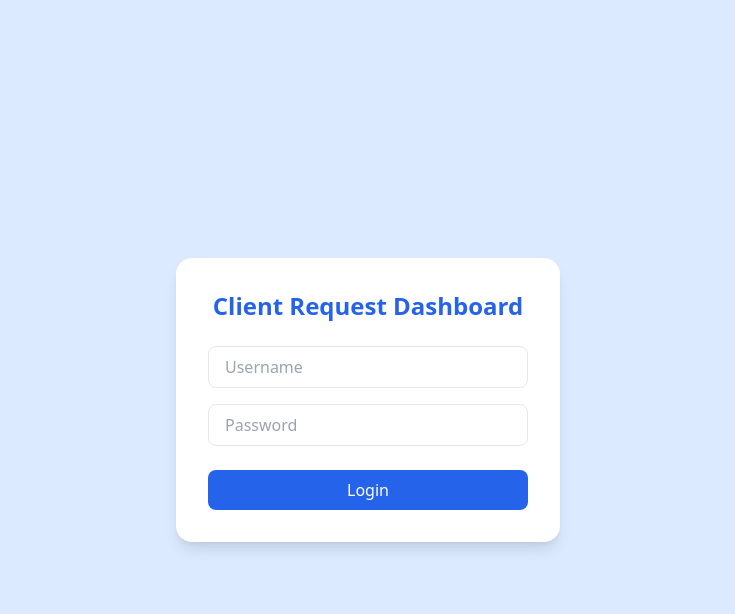
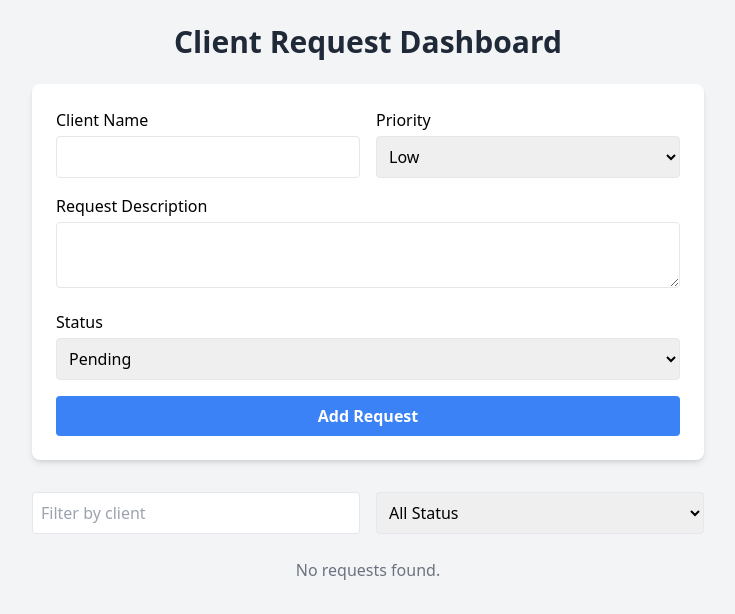
Before and after one commit to ifeomaLilian29/client-request-dashboard, a React (Vite) app: page /dashboard in a window 1280 px wide. Shown: the top 614 px of the page, without its empty margins (272-1007 px from the left). Built offline with nearby package versions, Linux system fonts and the light colour scheme.

Commit message:
Changed the Dashboarb.jsx

```diff
--- a/src/App.jsx
+++ b/src/App.jsx
@@ -1,18 +1,15 @@
-import { useState } from "react";
+// src/App.jsx
+import { Routes, Route, Navigate } from "react-router-dom";
 import LoginPage from "./pages/LoginPage";
 import Dashboard from "./pages/Dashboard";
 
 function App() {
-  const [isLoggedIn, setIsLoggedIn] = useState(false);
-
   return (
-    <div className="min-h-screen bg-gray-100">
-      {isLoggedIn ? (
-        <Dashboard onLogout={() => setIsLoggedIn(false)} />
-      ) : (
-        <LoginPage onLogin={() => setIsLoggedIn(true)} />
-      )}
-    </div>
+    <Routes>
+      <Route path="/" element={<Navigate to="/login" />} />
+      <Route path="/login" element={<LoginPage />} />
+      <Route path="/dashboard" element={<Dashboard />} />
+    </Routes>
   );
 }
 
--- a/src/main.jsx
+++ b/src/main.jsx
@@ -1,13 +1,13 @@
 // src/main.jsx
 import React from "react";
 import ReactDOM from "react-dom/client";
-import { BrowserRouter } from "react-router-dom";   // 👈 import BrowserRouter
-import App from "./App.jsx";
+import App from "./App";
 import "./index.css";
+import { BrowserRouter } from "react-router-dom";
 
 ReactDOM.createRoot(document.getElementById("root")).render(
   <React.StrictMode>
-    <BrowserRouter>   {/* 👈 wrap App inside BrowserRouter */}
+    <BrowserRouter>
       <App />
     </BrowserRouter>
   </React.StrictMode>
--- a/src/pages/Dashboard.jsx
+++ b/src/pages/Dashboard.jsx
@@ -1,295 +1,203 @@
 // src/pages/Dashboard.jsx
-import React, { useEffect, useMemo, useState } from "react";
-import { useNavigate } from "react-router-dom";
+import React, { useState, useEffect } from "react";
 
-const BADGE = {
-  High:   "bg-red-50 text-red-700 border border-red-200",
-  Medium: "bg-amber-50 text-amber-700 border border-amber-200",
-  Low:    "bg-green-50 text-green-700 border border-green-200",
+function Dashboard() {
+  const [requests, setRequests] = useState([]);
+  const [formData, setFormData] = useState({
+    client: "",
+    description: "",
+    priority: "Low",
+    status: "Pending",
+  });
+  const [isEditing, setIsEditing] = useState(false);
+  const [editingIndex, setEditingIndex] = useState(null);
+  const [filterClient, setFilterClient] = useState("");
+  const [filterStatus, setFilterStatus] = useState("");
+
+  useEffect(() => {
+    const storedRequests = JSON.parse(localStorage.getItem("requests")) || [];
+    setRequests(storedRequests);
+  }, []);
+
+  useEffect(() => {
+    localStorage.setItem("requests", JSON.stringify(requests));
+  }, [requests]);
+
+  const handleChange = (e) => {
+    setFormData({ ...formData, [e.target.name]: e.target.value });
   };
 
-const STATUS = {
-  true:  "bg-green-50 text-green-700 border border-green-200",   // completed
-  false: "bg-amber-50 text-amber-700 border border-amber-200",   // pending
+  const handleSubmit = (e) => {
+    e.preventDefault();
+    if (isEditing) {
+      const updatedRequests = [...requests];
+      updatedRequests[editingIndex] = formData;
+      setRequests(updatedRequests);
+      setIsEditing(false);
+      setEditingIndex(null);
+    } else {
+      setRequests([...requests, formData]);
+    }
+    setFormData({ client: "", description: "", priority: "Low", status: "Pending" });
   };
 
-export default function Dashboard() {
-  const navigate = useNavigate();
-
-  const [requests, setRequests] = useState([]);
-  const [newText, setNewText] = useState("");
-  const [newClient, setNewClient] = useState("");
-  const [newPriority, setNewPriority] = useState("Medium");
-
-  const [filter, setFilter] = useState("all"); // all | pending | completed
-  const [search, setSearch] = useState("");
-
-  // --- Load session + data (no blinking) ---
-  useEffect(() => {
-    const user = localStorage.getItem("user");
-    if (!user) {
-      navigate("/");
-      return;
-    }
-    const saved = JSON.parse(localStorage.getItem("requests")) || [];
-    setRequests(saved);
-  }, [navigate]);
-
-  // --- Helpers to persist ---
-  const save = (next) => {
-    setRequests(next);
-    localStorage.setItem("requests", JSON.stringify(next));
+  const handleDelete = (index) => {
+    const updatedRequests = requests.filter((_, i) => i !== index);
+    setRequests(updatedRequests);
   };
 
-  // --- Actions ---
-  const addRequest = (e) => {
-    e?.preventDefault?.();
-    if (!newText.trim()) return;
-
-    const item = {
-      id: Date.now(),
-      text: newText.trim(),
-      client: newClient.trim() || "",     // keep optional to not break old data
-      priority: newPriority || "Medium",  // default
-      completed: false,
-      createdAt: Date.now(),
-    };
-    const next = [...requests, item];
-    save(next);
-    setNewText("");
-    setNewClient("");
-    setNewPriority("Medium");
+  const handleEdit = (index) => {
+    setFormData(requests[index]);
+    setIsEditing(true);
+    setEditingIndex(index);
   };
 
-  const toggleRequest = (id) => {
-    const next = requests.map((r) =>
-      r.id === id ? { ...r, completed: !r.completed } : r
-    );
-    save(next);
-  };
+  const filteredRequests = requests
+    .filter((req) => (filterClient ? req.client.toLowerCase().includes(filterClient.toLowerCase()) : true))
+    .filter((req) => (filterStatus ? req.status === filterStatus : true));
 
-  const deleteRequest = (id) => {
-    const next = requests.filter((r) => r.id !== id);
-    save(next);
-  };
-
-  const handleLogout = () => {
-    localStorage.removeItem("user");
-    navigate("/");
-  };
-
-  // --- Derived (filter + search) ---
-  const filtered = useMemo(() => {
-    let list = [...requests];
-
-    if (filter !== "all") {
-      const wantCompleted = filter === "completed";
-      list = list.filter((r) => !!r.completed === wantCompleted);
-    }
-
-    if (search.trim()) {
-      const q = search.toLowerCase();
-      list = list.filter((r) => {
-        const t = (r.text || "").toLowerCase();
-        const c = (r.client || "").toLowerCase();
-        return t.includes(q) || c.includes(q);
+  const sortedRequests = filteredRequests.sort((a, b) => {
+    const priorityOrder = { High: 3, Medium: 2, Low: 1 };
+    return priorityOrder[b.priority] - priorityOrder[a.priority];
   });
-    }
-
-    // newest first
-    list.sort((a, b) => (b.createdAt || 0) - (a.createdAt || 0));
-    return list;
-  }, [requests, filter, search]);
-
-  const total = requests.length;
-  const done = requests.filter((r) => r.completed).length;
-  const pending = total - done;
 
   return (
-    <div className="min-h-screen bg-slate-50">
-      {/* Top bar */}
-      <header className="bg-gradient-to-r from-indigo-600 to-blue-600 text-white">
-        <div className="max-w-5xl mx-auto px-4 py-4 flex items-center justify-between">
-          <h1 className="text-xl sm:text-2xl font-bold tracking-tight">
-            Client Request Dashboard
-          </h1>
-          <button
-            onClick={handleLogout}
-            className="bg-white/10 hover:bg-white/20 transition rounded-lg px-3 py-2 text-sm font-medium"
+    <div className="min-h-screen bg-gray-100 p-6">
+      <h1 className="text-3xl font-bold mb-6 text-center text-gray-800">Client Request Dashboard</h1>
+
+      {/* Form */}
+      <form
+        onSubmit={handleSubmit}
+        className="bg-white p-6 rounded-lg shadow-md max-w-2xl mx-auto mb-8 space-y-4"
       >
-            Logout
-          </button>
-        </div>
-      </header>
-
-      <main className="max-w-5xl mx-auto px-4 py-6">
-        {/* Stats */}
-        <section className="grid grid-cols-1 sm:grid-cols-3 gap-4 mb-6">
-          <div className="bg-white shadow-sm rounded-xl p-4">
-            <p className="text-slate-500 text-sm">Total</p>
-            <p className="text-2xl font-semibold">{total}</p>
-          </div>
-          <div className="bg-white shadow-sm rounded-xl p-4">
-            <p className="text-slate-500 text-sm">Pending</p>
-            <p className="text-2xl font-semibold text-amber-600">{pending}</p>
-          </div>
-          <div className="bg-white shadow-sm rounded-xl p-4">
-            <p className="text-slate-500 text-sm">Completed</p>
-            <p className="text-2xl font-semibold text-green-600">{done}</p>
-          </div>
-        </section>
-
-        {/* Add form */}
-        <section className="bg-white shadow-sm rounded-xl p-4 mb-6">
-          <h2 className="text-lg font-semibold mb-3">Add New Request</h2>
-          <form
-            onSubmit={addRequest}
-            className="flex flex-col gap-3 sm:flex-row sm:items-center"
-          >
+        <div className="grid grid-cols-1 md:grid-cols-2 gap-4">
+          <div>
+            <label className="block font-medium mb-1">Client Name</label>
             <input
               type="text"
-              placeholder="Client (optional)"
-              value={newClient}
-              onChange={(e) => setNewClient(e.target.value)}
-              className="w-full sm:max-w-[220px] border rounded-lg px-3 py-2 focus:outline-none focus:ring-2 focus:ring-indigo-500"
+              name="client"
+              value={formData.client}
+              onChange={handleChange}
+              className="w-full border p-2 rounded focus:outline-none focus:ring-2 focus:ring-blue-400"
+              required
             />
+          </div>
+          <div>
+            <label className="block font-medium mb-1">Priority</label>
+            <select
+              name="priority"
+              value={formData.priority}
+              onChange={handleChange}
+              className="w-full border p-2 rounded focus:outline-none focus:ring-2 focus:ring-blue-400"
+            >
+              <option>Low</option>
+              <option>Medium</option>
+              <option>High</option>
+            </select>
+          </div>
+        </div>
+        <div>
+          <label className="block font-medium mb-1">Request Description</label>
+          <textarea
+            name="description"
+            value={formData.description}
+            onChange={handleChange}
+            className="w-full border p-2 rounded focus:outline-none focus:ring-2 focus:ring-blue-400"
+            required
+          />
+        </div>
+        <div>
+          <label className="block font-medium mb-1">Status</label>
+          <select
+            name="status"
+            value={formData.status}
+            onChange={handleChange}
+            className="w-full border p-2 rounded focus:outline-none focus:ring-2 focus:ring-blue-400"
+          >
+            <option>Pending</option>
+            <option>In Progress</option>
+            <option>Completed</option>
+          </select>
+        </div>
+        <button
+          type="submit"
+          className={`w-full py-2 rounded text-white font-semibold ${
+            isEditing ? "bg-green-500 hover:bg-green-600" : "bg-blue-500 hover:bg-blue-600"
+          }`}
+        >
+          {isEditing ? "Update Request" : "Add Request"}
+        </button>
+      </form>
+
+      {/* Filters */}
+      <div className="max-w-2xl mx-auto flex flex-col md:flex-row gap-4 mb-6">
         <input
           type="text"
-              placeholder="Describe the request…"
-              value={newText}
-              onChange={(e) => setNewText(e.target.value)}
-              className="flex-1 border rounded-lg px-3 py-2 focus:outline-none focus:ring-2 focus:ring-indigo-500"
-              required
+          placeholder="Filter by client"
+          value={filterClient}
+          onChange={(e) => setFilterClient(e.target.value)}
+          className="flex-1 border p-2 rounded focus:outline-none focus:ring-2 focus:ring-blue-400"
         />
         <select
-              value={newPriority}
-              onChange={(e) => setNewPriority(e.target.value)}
-              className="w-full sm:w-auto border rounded-lg px-3 py-2 focus:outline-none focus:ring-2 focus:ring-indigo-500"
+          value={filterStatus}
+          onChange={(e) => setFilterStatus(e.target.value)}
+          className="flex-1 border p-2 rounded focus:outline-none focus:ring-2 focus:ring-blue-400"
         >
-              <option>High</option>
-              <option>Medium</option>
-              <option>Low</option>
+          <option value="">All Status</option>
+          <option>Pending</option>
+          <option>In Progress</option>
+          <option>Completed</option>
         </select>
-            <button
-              type="submit"
-              className="w-full sm:w-auto bg-indigo-600 hover:bg-indigo-700 text-white rounded-lg px-4 py-2 font-medium transition"
-            >
-              Add
-            </button>
-          </form>
-        </section>
-
-        {/* Toolbar: filters + search */}
-        <section className="flex flex-col gap-3 sm:flex-row sm:items-center sm:justify-between mb-3">
-          <div className="inline-flex rounded-lg overflow-hidden border bg-white shadow-sm">
-            {["all", "pending", "completed"].map((key) => (
-              <button
-                key={key}
-                onClick={() => setFilter(key)}
-                className={`px-4 py-2 text-sm capitalize ${
-                  filter === key
-                    ? "bg-slate-100 font-semibold"
-                    : "hover:bg-slate-50"
-                }`}
-              >
-                {key}
-              </button>
-            ))}
       </div>
 
-          <div className="relative">
-            <input
-              type="text"
-              placeholder="Search client or request…"
-              value={search}
-              onChange={(e) => setSearch(e.target.value)}
-              className="w-full sm:w-80 border rounded-lg pl-3 pr-10 py-2 bg-white shadow-sm focus:outline-none focus:ring-2 focus:ring-indigo-500"
-            />
-            {search && (
+      {/* Requests List */}
+      <div className="max-w-3xl mx-auto grid gap-4">
+        {sortedRequests.length === 0 ? (
+          <p className="text-center text-gray-500">No requests found.</p>
+        ) : (
+          sortedRequests.map((req, index) => (
+            <div
+              key={index}
+              className="bg-white p-4 rounded-lg shadow flex flex-col md:flex-row justify-between items-start md:items-center"
+            >
+              <div className="mb-2 md:mb-0">
+                <h2 className="font-semibold text-lg">{req.client}</h2>
+                <p className="text-gray-600">{req.description}</p>
+                <div className="flex gap-2 mt-1">
+                  <span className={`px-2 py-1 rounded text-white text-sm ${
+                    req.priority === "High" ? "bg-red-500" :
+                    req.priority === "Medium" ? "bg-yellow-500" : "bg-green-500"
+                  }`}>
+                    {req.priority}
+                  </span>
+                  <span className={`px-2 py-1 rounded text-white text-sm ${
+                    req.status === "Pending" ? "bg-gray-500" :
+                    req.status === "In Progress" ? "bg-blue-500" : "bg-green-600"
+                  }`}>
+                    {req.status}
+                  </span>
+                </div>
+              </div>
+              <div className="flex gap-2 mt-2 md:mt-0">
                 <button
-                onClick={() => setSearch("")}
-                className="absolute right-2 top-1/2 -translate-y-1/2 text-slate-400 hover:text-slate-600"
-                title="Clear"
+                  onClick={() => handleEdit(index)}
+                  className="bg-yellow-500 hover:bg-yellow-600 text-white px-3 py-1 rounded"
                 >
-                ×
-              </button>
-            )}
-          </div>
-        </section>
-
-        {/* Table */}
-        <section className="bg-white shadow-sm rounded-xl overflow-hidden">
-          <div className="overflow-x-auto">
-            <table className="min-w-full text-sm">
-              <thead className="bg-slate-50 text-slate-600">
-                <tr>
-                  <th className="text-left font-semibold px-4 py-3">Client</th>
-                  <th className="text-left font-semibold px-4 py-3">Request</th>
-                  <th className="text-left font-semibold px-4 py-3">Priority</th>
-                  <th className="text-left font-semibold px-4 py-3">Status</th>
-                  <th className="text-left font-semibold px-4 py-3">Actions</th>
-                </tr>
-              </thead>
-              <tbody>
-                {filtered.length === 0 ? (
-                  <tr>
-                    <td colSpan={5} className="px-4 py-10 text-center text-slate-500">
-                      No matching requests.
-                    </td>
-                  </tr>
-                ) : (
-                  filtered.map((r) => {
-                    const priority = r.priority || "Medium";
-                    const client = r.client || "—";
-                    return (
-                      <tr key={r.id} className="border-t">
-                        <td className="px-4 py-3">{client}</td>
-                        <td className="px-4 py-3">
-                          <span className="block max-w-xl truncate" title={r.text}>
-                            {r.text}
-                          </span>
-                        </td>
-                        <td className="px-4 py-3">
-                          <span className={`px-2 py-1 rounded-full text-xs ${BADGE[priority] || BADGE.Medium}`}>
-                            {priority}
-                          </span>
-                        </td>
-                        <td className="px-4 py-3">
-                          <span className={`px-2 py-1 rounded-full text-xs ${STATUS[r.completed]}`}>
-                            {r.completed ? "Completed" : "Pending"}
-                          </span>
-                        </td>
-                        <td className="px-4 py-3">
-                          <div className="flex gap-2">
-                            <button
-                              onClick={() => toggleRequest(r.id)}
-                              className={`px-3 py-1 rounded-lg text-xs font-medium border transition ${
-                                r.completed
-                                  ? "bg-white hover:bg-slate-50 border-slate-200 text-slate-700"
-                                  : "bg-indigo-600 hover:bg-indigo-700 border-indigo-600 text-white"
-                              }`}
-                              title="Toggle status"
-                            >
-                              {r.completed ? "Undo" : "Mark Done"}
+                  Edit
                 </button>
                 <button
-                              onClick={() => deleteRequest(r.id)}
-                              className="px-3 py-1 rounded-lg text-xs font-medium border border-rose-200 bg-rose-50 text-rose-700 hover:bg-rose-100 transition"
-                              title="Delete"
+                  onClick={() => handleDelete(index)}
+                  className="bg-red-500 hover:bg-red-600 text-white px-3 py-1 rounded"
                 >
                   Delete
                 </button>
               </div>
-                        </td>
-                      </tr>
-                    );
-                  })
+            </div>
+          ))
         )}
-              </tbody>
-            </table>
       </div>
-        </section>
-      </main>
     </div>
   );
 }
+
+export default Dashboard;
--- a/src/pages/LoginPage.jsx
+++ b/src/pages/LoginPage.jsx
@@ -1,29 +1,38 @@
-function LoginPage({ onLogin }) {
+// src/pages/LoginPage.jsx
+import React from "react";
+import { useNavigate } from "react-router-dom";
+
+const LoginPage = () => {
+  const navigate = useNavigate();
+
+  const handleLogin = () => {
+    // later we can add real login validation
+    navigate("/dashboard");
+  };
+
   return (
-    <div className="flex items-center justify-center h-screen bg-blue-100">
-      <div className="bg-white p-8 rounded-2xl shadow-lg w-96">
-        <h1 className="text-2xl font-bold mb-6 text-center text-blue-600">
-          Client Request Dashboard
-        </h1>
+    <div className="flex items-center justify-center h-screen bg-gray-100">
+      <div className="bg-white p-8 rounded-2xl shadow-md w-96">
+        <h1 className="text-2xl font-bold mb-6 text-center">Login</h1>
         <input
           type="text"
           placeholder="Username"
-          className="w-full px-4 py-2 mb-4 border rounded-lg focus:ring focus:ring-blue-300"
+          className="w-full px-3 py-2 mb-4 border rounded-lg focus:outline-none focus:ring-2 focus:ring-blue-500"
         />
         <input
           type="password"
           placeholder="Password"
-          className="w-full px-4 py-2 mb-6 border rounded-lg focus:ring focus:ring-blue-300"
+          className="w-full px-3 py-2 mb-6 border rounded-lg focus:outline-none focus:ring-2 focus:ring-blue-500"
         />
         <button
-          onClick={onLogin}
-          className="w-full bg-blue-600 text-white py-2 rounded-lg hover:bg-blue-700 transition"
+          onClick={handleLogin}
+          className="w-full bg-blue-500 text-white py-2 rounded-lg hover:bg-blue-600 transition-colors"
         >
           Login
         </button>
       </div>
     </div>
   );
-}
+};
 
 export default LoginPage;
```
Lines whose indentation alone changed are shown as unchanged.
